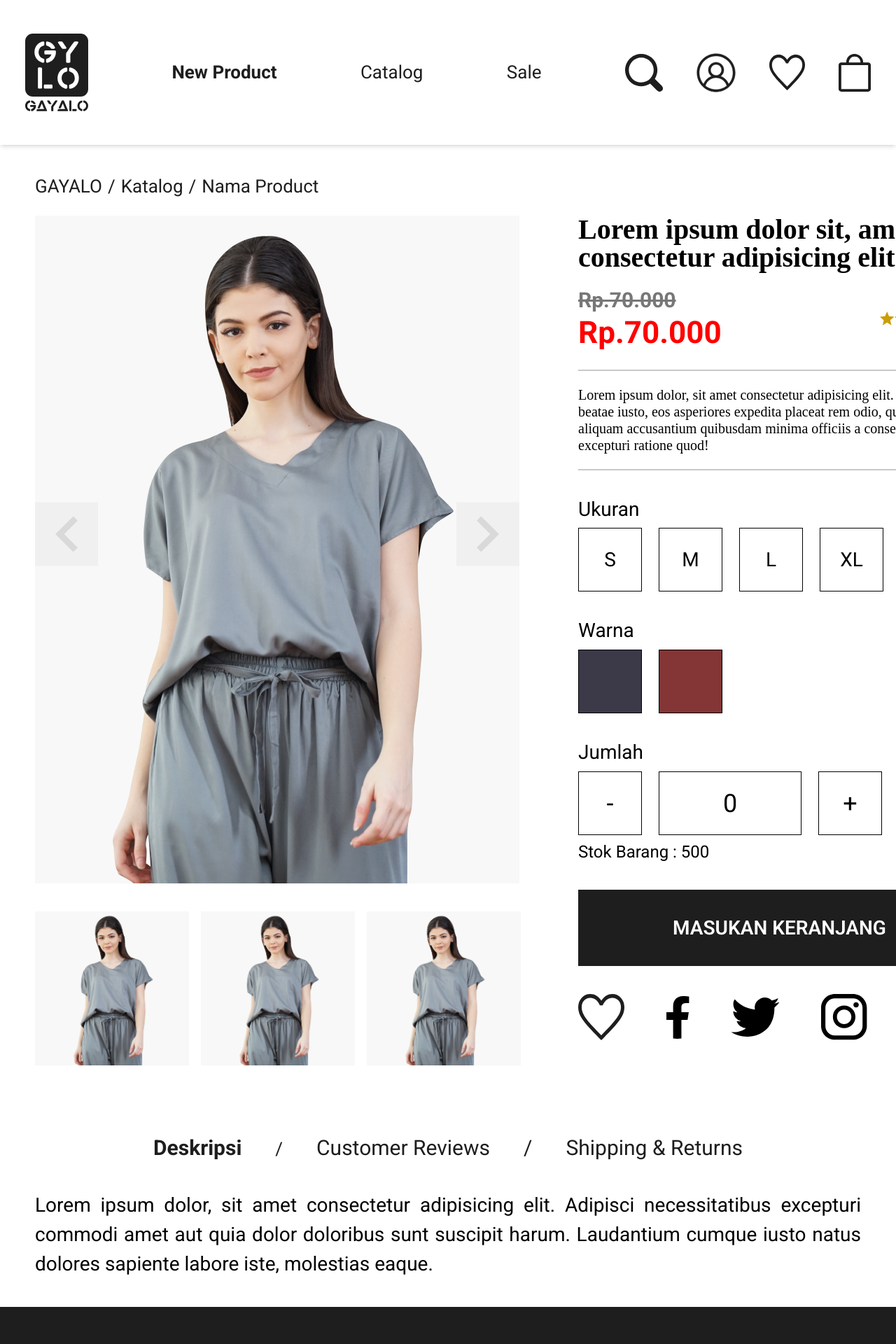
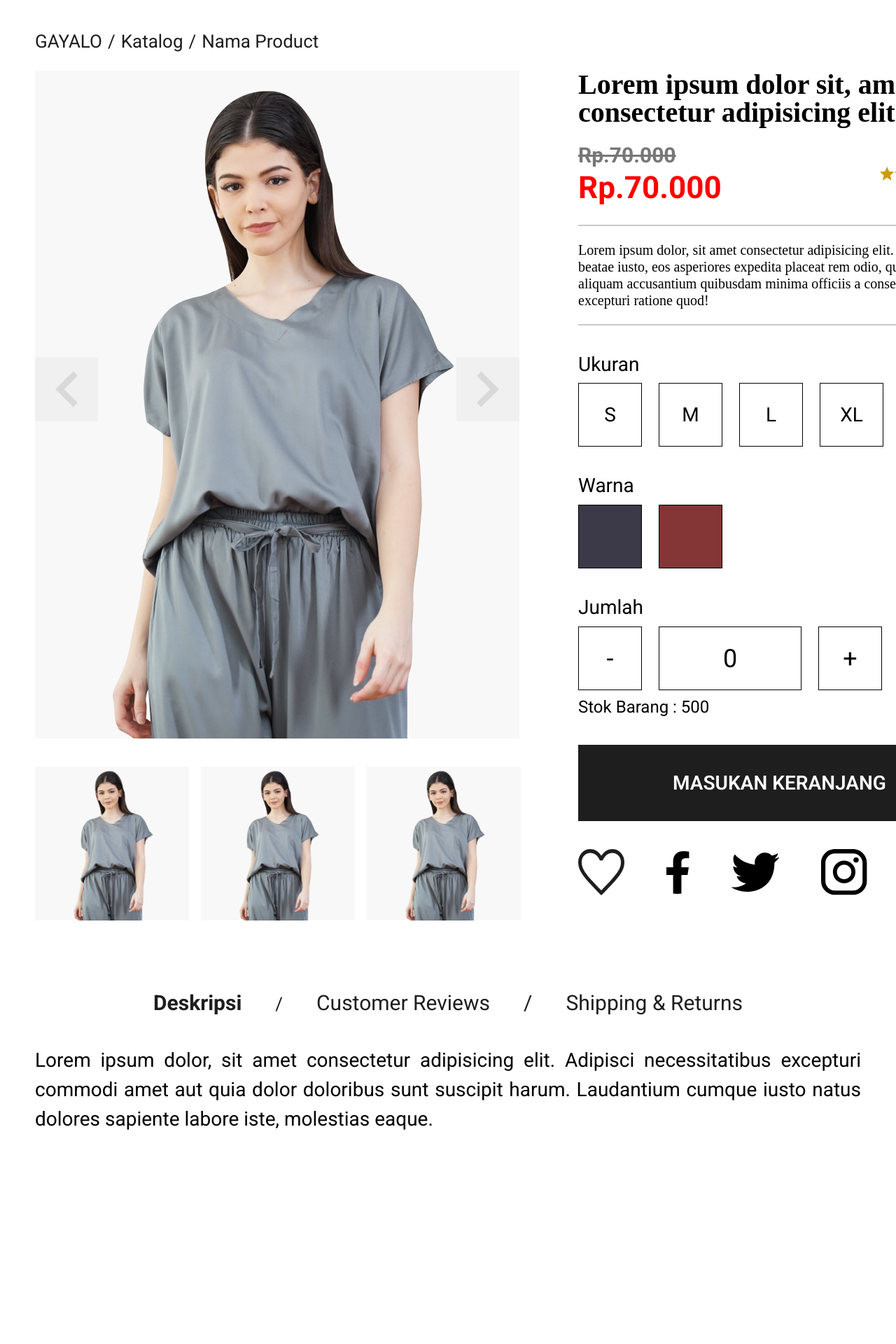
Before and after one commit to mzbudi/ozip-mini-project-frontend, a React (Create React App) app: page / in a window 1280 px wide. Shown: the top 1920 px of the page at 70% size. After the commit the page ends 1660 px from the top, so only its background shows below. Built offline with nearby package versions, Linux system fonts and the light colour scheme; a web font is replaced by a local one.

Commit message:
Refactor : MainLayout to ProductDetail

```diff
--- a/src/App.tsx
+++ /dev/null
@@ -1,16 +0,0 @@
-import React from "react";
-import FooterLayout from "./layout/Footer/FooterLayout";
-import HeaderLayout from "./layout/Header/HeaderLayout";
-import MainLayout from "./layout/MainLayout/MainLayout";
-
-function App() {
-  return (
-    <div className="h-screen w-full">
-      <HeaderLayout />
-      <MainLayout />
-      <FooterLayout />
-    </div>
-  );
-}
-
-export default App;
--- a/src/AppRouter.tsx
+++ b/src/AppRouter.tsx
@@ -1,14 +1,14 @@
 import React from "react";
 import { BrowserRouter, Routes, Route } from "react-router-dom";
 
-import App from "./App";
 import Authentication from "./pages/Authentication";
+import ProductDetail from "./pages/ProductDetail/ProductDetail";
 
 const AppRouter: React.FC = () => {
   return (
     <BrowserRouter>
       <Routes>
-        <Route path="/" element={<App />} />
+        <Route path="/" element={<ProductDetail />} />
         <Route path="/auth" element={<Authentication />} />
       </Routes>
     </BrowserRouter>
--- a/src/layout/Header/HeaderLayout.tsx
+++ b/src/components/Header.tsx
@@ -1,11 +1,11 @@
 import React from "react";
-import { ReactComponent as HeaderLogo } from "../../assets/svg/header-logo.svg";
-import { ReactComponent as Search } from "../../assets/svg/search.svg";
-import { ReactComponent as Love } from "../../assets/svg/love.svg";
-import { ReactComponent as Profile } from "../../assets/svg/profile.svg";
-import { ReactComponent as Cart } from "../../assets/svg/cart.svg";
+import { ReactComponent as HeaderLogo } from "../assets/svg/header-logo.svg";
+import { ReactComponent as Search } from "../assets/svg/search.svg";
+import { ReactComponent as Love } from "../assets/svg/love.svg";
+import { ReactComponent as Profile } from "../assets/svg/profile.svg";
+import { ReactComponent as Cart } from "../assets/svg/cart.svg";
 
-const HeaderLayout: React.FC = () => {
+const Header: React.FC = () => {
   return (
     <header className="relative">
       <nav className="bg-white border-gray-200 px-4 lg:px-9 py-12 dark:bg-gray-800 shadow-md">
@@ -13,17 +13,17 @@ const HeaderLayout: React.FC = () => {
           <a href="https://flowbite.com" className="flex items-center">
             <HeaderLogo />
           </a>
-          <a href="#">
+          <a href="/">
             <span className="font-roboto font-bold text-[26px] leading-[30.47px] text-primary">
               New Product
             </span>
           </a>
-          <a href="#">
+          <a href="/">
             <span className="font-roboto font-normal text-[26px] leading-[30.47px] text-primary ">
               Catalog
             </span>
           </a>
-          <a href="#">
+          <a href="/">
             <span className="font-roboto font-normal text-[26px] leading-[30.47px] text-primary">
               Sale
             </span>
@@ -56,4 +56,4 @@ const HeaderLayout: React.FC = () => {
   );
 };
 
-export default HeaderLayout;
+export default Header;
--- /dev/null
+++ b/src/layout/MainLayout.tsx
@@ -0,0 +1,16 @@
+import React from "react";
+import Footer from "../components/Footer";
+import Header from "../components/Header";
+import ProductDetail from "../pages/ProductDetail/ProductDetail";
+
+function MainLayout() {
+  return (
+    <div className="h-screen w-full">
+      <Header />
+      <ProductDetail />
+      <Footer />
+    </div>
+  );
+}
+
+export default MainLayout;
--- a/src/layout/MainLayout/components/SecondaryImages.tsx
+++ /dev/null
@@ -1,15 +0,0 @@
-import React from "react";
-
-interface SecondaryImagesProps {
-  product: string;
-}
-
-const SecondaryImages: React.FC<SecondaryImagesProps> = ({ product }) => {
-  return (
-    <div className="w-[220px] h-[220px] bg-[#F8F8F8] flex justify-center mr-[17px]">
-      <img src={product} alt="product" className="object-center" />
-    </div>
-  );
-};
-
-export default SecondaryImages;
--- a/src/layout/MainLayout/MainLayout.tsx
+++ b/src/pages/ProductDetail/ProductDetail.tsx
@@ -1,18 +1,17 @@
 import React, { useState } from "react";
+
 import Breadcrumb from "./components/Breadcrumb";
 import ImageCarousel from "./components/ImageCarousel";
+import SocialMediaList from "./components/SocialMediaList";
+import BreadcrumbOutlet from "./components/BreadcrumbOutlet";
 
 import { ReactComponent as Rating } from "../../assets/svg/rating.svg";
 import { ReactComponent as EmptyRating } from "../../assets/svg/empty-rating.svg";
-import { ReactComponent as LoveCart } from "../../assets/svg/love-cart.svg";
-import { ReactComponent as FacebookCart } from "../../assets/svg/facebook-cart.svg";
-import { ReactComponent as TwitterCart } from "../../assets/svg/twitter-cart.svg";
-import { ReactComponent as InstagramCart } from "../../assets/svg/instagram-cart.svg";
 
 const sizeList: string[] = ["S", "M", "L", "XL", "XXL"];
 const colorList: string[] = ["#3C3A49", "#843535"];
 
-const MainLayout: React.FC = () => {
+const ProductDetail: React.FC = () => {
   const [qty, setQty] = useState<number>(0);
   const [size, setSize] = useState<string>("");
   const [color, setColor] = useState<string>("");
@@ -204,65 +203,12 @@ const MainLayout: React.FC = () => {
             MASUKAN KERANJANG
           </button>
           {/* Social Media */}
-          <div className="flex flex-row mt-10">
-            <button className="mr-[60px]">
-              <LoveCart />
-            </button>
-            <button className="mr-[60px]">
-              <FacebookCart />
-            </button>
-            <button className="mr-[60px]">
-              <TwitterCart />
-            </button>
-            <button className="mr-[60px]">
-              <InstagramCart />
-            </button>
-          </div>
+          <SocialMediaList />
         </div>
       </div>
-      <div className="mt-[100px] flex justify-center">
-        <ol className="list-none flex space-x-12">
-          <li>
-            <a
-              href="/"
-              className="font-roboto font-black text-3xl leading-[35.16px] text-primary"
-            >
-              Deskripsi
-            </a>
-          </li>
-          <li>
-            <span className="font-roboto font-medium text-[26px] text-primary">
-              /
-            </span>
-          </li>
-          <li>
-            <a
-              href="/"
-              className="font-roboto font-medium text-3xl text-primary"
-            >
-              Customer Reviews
-            </a>
-          </li>
-          <li>
-            <span className="font-roboto font-medium text-3xl text-primary">
-              /
-            </span>
-          </li>
-          <li className="font-roboto font-medium text-3xl text-primary">
-            Shipping & Returns
-          </li>
-        </ol>
-      </div>
-      <div className="mt-10">
-        <p className="font-roboto font-normal text-[28px] text-justify">
-          Lorem ipsum dolor, sit amet consectetur adipisicing elit. Adipisci
-          necessitatibus excepturi commodi amet aut quia dolor doloribus sunt
-          suscipit harum. Laudantium cumque iusto natus dolores sapiente labore
-          iste, molestias eaque.
-        </p>
-      </div>
+      <BreadcrumbOutlet />
     </div>
   );
 };
 
-export default MainLayout;
+export default ProductDetail;
--- /dev/null
+++ b/src/pages/ProductDetail/components/BreadcrumbOutlet.tsx
@@ -0,0 +1,51 @@
+import React from "react";
+
+const BreadcrumbOutlet = () => {
+  return (
+    <>
+      <div className="mt-[100px] flex justify-center">
+        <ol className="list-none flex space-x-12">
+          <li>
+            <a
+              href="/"
+              className="font-roboto font-black text-3xl leading-[35.16px] text-primary"
+            >
+              Deskripsi
+            </a>
+          </li>
+          <li>
+            <span className="font-roboto font-medium text-[26px] text-primary">
+              /
+            </span>
+          </li>
+          <li>
+            <a
+              href="/"
+              className="font-roboto font-medium text-3xl text-primary"
+            >
+              Customer Reviews
+            </a>
+          </li>
+          <li>
+            <span className="font-roboto font-medium text-3xl text-primary">
+              /
+            </span>
+          </li>
+          <li className="font-roboto font-medium text-3xl text-primary">
+            Shipping & Returns
+          </li>
+        </ol>
+      </div>
+      <div className="mt-10">
+        <p className="font-roboto font-normal text-[28px] text-justify">
+          Lorem ipsum dolor, sit amet consectetur adipisicing elit. Adipisci
+          necessitatibus excepturi commodi amet aut quia dolor doloribus sunt
+          suscipit harum. Laudantium cumque iusto natus dolores sapiente labore
+          iste, molestias eaque.
+        </p>
+      </div>
+    </>
+  );
+};
+
+export default BreadcrumbOutlet;
--- a/src/layout/MainLayout/components/ImageCarousel.tsx
+++ b/src/pages/ProductDetail/components/ImageCarousel.tsx
@@ -1,12 +1,22 @@
 import React, { useState } from "react";
-
-import SecondaryImages from "./SecondaryImages";
-
 import product from "../../../assets/img/product.png";
 import product2 from "../../../assets/img/product2.jpeg";
 
 import { ReactComponent as SlideLeft } from "../../../assets/svg/slide-left.svg";
 import { ReactComponent as SlideRight } from "../../../assets/svg/slide-right.svg";
+
+
+interface SecondaryImagesProps {
+  product: string;
+}
+
+const SecondaryImages: React.FC<SecondaryImagesProps> = ({ product }) => {
+  return (
+    <div className="w-[220px] h-[220px] bg-[#F8F8F8] flex justify-center mr-[17px]">
+      <img src={product} alt="product" className="object-center" />
+    </div>
+  );
+};
 
 const imageList = [product, product2, product, product2];
 
@@ -66,4 +76,5 @@ const ImageCarousel: React.FC = () => {
   );
 };
 
+
 export default ImageCarousel;
--- /dev/null
+++ b/src/pages/ProductDetail/components/SocialMediaList.tsx
@@ -0,0 +1,26 @@
+import React from "react";
+import { ReactComponent as LoveCart } from "../../../assets/svg/love-cart.svg";
+import { ReactComponent as FacebookCart } from "../../../assets/svg/facebook-cart.svg";
+import { ReactComponent as TwitterCart } from "../../../assets/svg/twitter-cart.svg";
+import { ReactComponent as InstagramCart } from "../../../assets/svg/instagram-cart.svg";
+
+const SocialMediaList = () => {
+  return (
+    <div className="flex flex-row mt-10">
+      <button className="mr-[60px]">
+        <LoveCart />
+      </button>
+      <button className="mr-[60px]">
+        <FacebookCart />
+      </button>
+      <button className="mr-[60px]">
+        <TwitterCart />
+      </button>
+      <button className="mr-[60px]">
+        <InstagramCart />
+      </button>
+    </div>
+  );
+};
+
+export default SocialMediaList;
```
Also changed, not shown: src/components/Footer.tsx (renamed from src/layout/Footer/FooterLayout.tsx, +9 -9 lines), src/pages/ProductDetail/components/Breadcrumb.tsx (renamed from src/layout/MainLayout/components/Breadcrumb.tsx), 1 other file (tests, documents, lock files or other folders).
